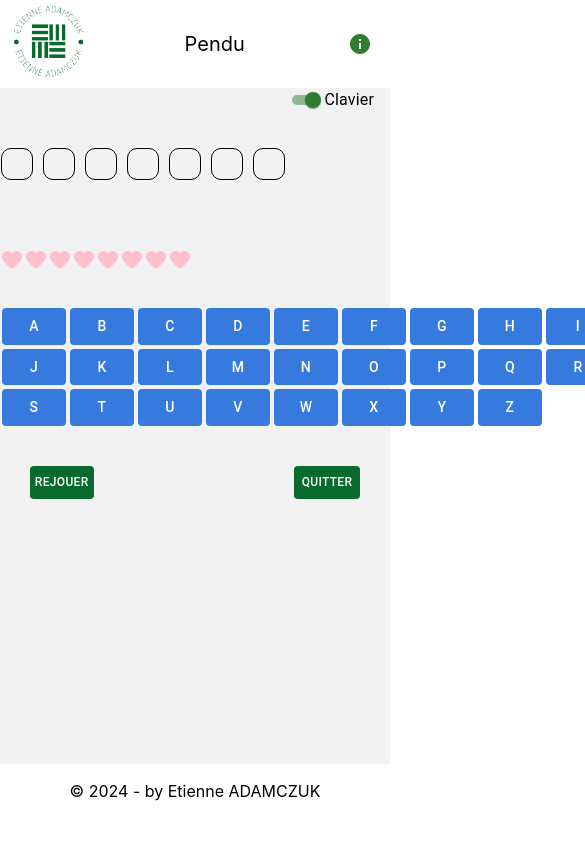
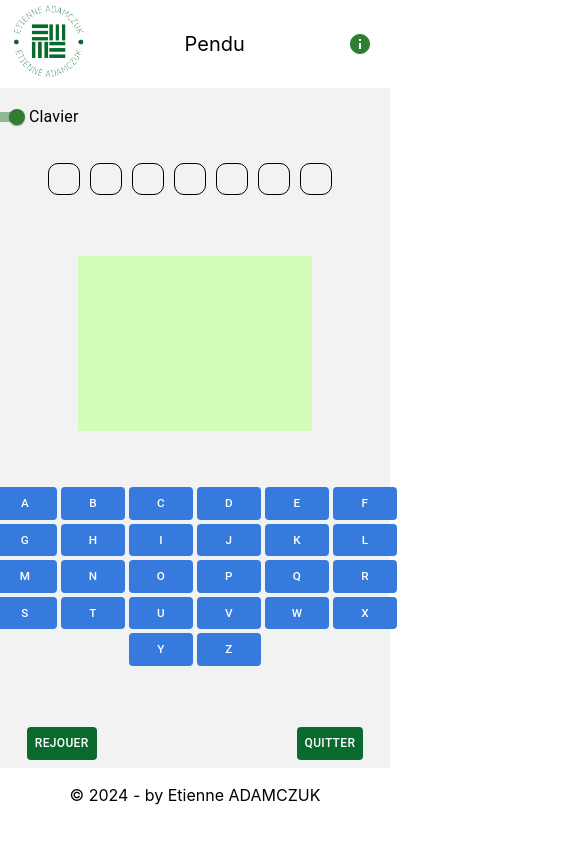
Before and after one commit to etienneadams/mon-site, a React (Create React App) app: page /Pendu in a window 390 px wide. Shown: the top 844 px of the page, 585 px wide, since content can reach past the window. Built offline with nearby package versions, Linux system fonts and the light colour scheme.

Commit message:
responsive sur pendu

```diff
--- a/src/App.tsx
+++ b/src/App.tsx
@@ -1,6 +1,7 @@
 import React from 'react';
 import './App.css';
 import { BrowserRouter as Router, Routes, Route, Navigate } from 'react-router-dom';
+import { MobileProvider } from './front/components/contexts/mobileContext.tsx';
 import HomePage from './front/pages/home.tsx';
 import GamePage from './front/pages/games.tsx';
 import ContactPage from './front/pages/contact.tsx';
@@ -11,7 +12,7 @@ import DemineurGamePage from './front/pages/jeux/demineur.tsx';
 import ParcoursPage from './front/pages/parcours.tsx';
 import TravleGamePage from './front/pages/jeux/travle.tsx';
 import SudokuGamePage from './front/pages/jeux/sudoku.tsx';
-import { MobileProvider } from './front/components/contexts/mobileContext.tsx';
+import EchecGamePage from './front/pages/jeux/echec.tsx';
 
 
 function App() {
@@ -29,6 +30,7 @@ function App() {
           <Route path="/Demineur" element={<DemineurGamePage />} />
           <Route path="/Travle" element={<TravleGamePage />} />
           <Route path="/Sudoku" element={<SudokuGamePage />} />
+          <Route path="/Echec" element={<EchecGamePage />} />
           <Route path="/contact" element={<ContactPage />} />
         </Routes>
       </Router>
--- a/src/front/components/footer.tsx
+++ b/src/front/components/footer.tsx
@@ -9,7 +9,6 @@ const Footer = () => {
 
     const footerStyle: React.CSSProperties = {
         padding: '1px',
-        //height: '10vh',
         bottom: '0',
     };
 
--- /dev/null
+++ b/src/front/components/shape/canvas.tsx
@@ -0,0 +1,174 @@
+import React, { useEffect, useRef } from 'react';
+import { useMobile } from '../contexts/mobileContext.tsx';
+
+function Canvas({life}) {
+    const { isMobile } = useMobile();
+
+    const canvasRef = useRef<HTMLCanvasElement>(null);
+
+    useEffect(() => {
+        const canvas = canvasRef.current;
+
+        if (!canvas) return;
+
+        const ct = canvas.getContext('2d');
+
+        canvas.width = isMobile ? window.innerWidth * 0.6 : window.innerWidth * 0.3;
+        canvas.height = canvas.width * 0.75;
+        const gap = isMobile ? window.innerHeight * 0.02 : window.innerWidth * 0.02;
+
+        const drawBackground = (ct) => {
+            ct.fillStyle = 'rgba(203, 253, 170, 0.8)';
+            ct.fillRect(0, 0, canvas.width, canvas.height);
+        }
+
+        const drawBase = (ct) => {
+            ct.beginPath();
+            ct.moveTo(gap, canvas.height - gap);
+            ct.strokeStyle = 'black';
+            ct.lineTo(canvas.width - gap, canvas.height - gap);
+            ct.stroke();
+        }
+
+        const drawMat = (ct) => {
+            ct.moveTo(2 * gap, canvas.height - gap);
+            ct.lineTo(2 * gap, gap);
+            ct.stroke();
+        }
+
+        const drawTop = (ct) => {
+            ct.moveTo(gap, gap);
+            ct.lineTo(canvas.width - gap, gap);
+            ct.stroke();
+        }
+
+        const drawAngle = (ct) => {
+            ct.moveTo(2 * gap, 100);
+            ct.lineTo(100, gap);
+            ct.stroke();
+        }
+
+        const drawTie = (ct) => {
+            ct.moveTo(canvas.width - 4 * gap, gap);
+            ct.lineTo(canvas.width - 4 * gap, 3 * gap);
+            ct.stroke();
+        }
+
+        const drawHead = (ct) => {
+            ct.moveTo(canvas.width - 4 * gap, 3 * gap);
+            ct.arc(canvas.width - 4 * gap, 3 * gap, 0.7 * gap, 0, 2 * Math.PI);
+            ct.fillStyle = 'black';
+            ct.fill();
+        }
+
+        const drawArms = (ct) => {
+            ct.moveTo(canvas.width - 4 * gap, (3 + 0.5) * gap);
+            ct.lineTo(canvas.width - 4 * gap, 5 * gap);
+            ct.moveTo(canvas.width - 4 * gap, 4 * gap);
+            ct.lineTo(canvas.width - 5 * gap, 5 * gap);
+            ct.moveTo(canvas.width - 4 * gap, 4 * gap);
+            ct.lineTo(canvas.width - 3 * gap, 5 * gap);
+            ct.stroke();
+        }
+
+        const drawLegs = (ct) => {
+            ct.moveTo(canvas.width - 4 * gap, 5 * gap);
+            ct.lineTo(canvas.width - 4 * gap, 6 * gap);
+            ct.moveTo(canvas.width - 4 * gap, 6 * gap);
+            ct.lineTo(canvas.width - 5 * gap, 7 * gap);
+            ct.moveTo(canvas.width - 4 * gap, 6 * gap);
+            ct.lineTo(canvas.width - 3 * gap, 7 * gap);
+            ct.stroke();
+        }
+        // Start drawing
+        if (ct != null) {
+            switch (life) {
+                case 7:
+                    // Base
+                    drawBackground(ct);
+                    drawBase(ct);
+                    break;
+
+                case 6:
+                    // Mat
+                    drawBackground(ct);
+                    drawBase(ct);
+                    drawMat(ct);
+                    break;
+
+                case 5:
+                    // Top
+                    drawBackground(ct);
+                    drawBase(ct);
+                    drawMat(ct);
+                    drawTop(ct);
+                    break;
+
+                case 4:
+                    // Angle
+                    drawBackground(ct);
+                    drawBase(ct);
+                    drawMat(ct);
+                    drawTop(ct);
+                    drawAngle(ct);
+                    break;
+
+                case 3:
+                    // Tie
+                    drawBackground(ct);
+                    drawBase(ct);
+                    drawMat(ct);
+                    drawTop(ct);
+                    drawAngle(ct);
+                    drawTie(ct);
+                    break;
+
+                case 2:
+                    // Head
+                    drawBackground(ct);
+                    drawBase(ct);
+                    drawMat(ct);
+                    drawTop(ct);
+                    drawAngle(ct);
+                    drawTie(ct);
+                    drawHead(ct);
+                    break;
+
+                case 1:
+                    // Arms
+                    drawBackground(ct);
+                    drawBase(ct);
+                    drawMat(ct);
+                    drawTop(ct);
+                    drawAngle(ct);
+                    drawTie(ct);
+                    drawHead(ct);
+                    drawArms(ct);
+                    break;
+
+                case 0:
+                    // Legs
+                    drawBackground(ct);
+                    drawBase(ct);
+                    drawMat(ct);
+                    drawTop(ct);
+                    drawAngle(ct);
+                    drawTie(ct);
+                    drawHead(ct);
+                    drawArms(ct);
+                    drawLegs(ct);
+                    break;
+                default:
+                    ct.clearRect(0, 0, canvas.width, canvas.height);
+                    drawBackground(ct);
+                    break;
+            }
+        }
+    }, [isMobile, life]);
+
+    return (
+        <canvas ref={canvasRef} />
+    );
+}
+
+export default Canvas;
--- a/src/front/pages/games.tsx
+++ b/src/front/pages/games.tsx
@@ -9,6 +9,7 @@ import PenduImage from "../assets/Pendu.png";
 import BombImage from "../assets/minesweeper.jpg";
 import TravleImage from "../assets/travle.png";
 import SudokuImage from "../assets/sudoku.png";
+import EchecImage from "../assets/echec.png";
 
 const GamePage = () => {
 
@@ -36,6 +37,7 @@ const GamePage = () => {
                 <GameCard title={"Demineur"} rules={"1 joueur"} goal={"éviter les bombes"} image={BombImage}/>
                 <GameCard title={"Sudoku"} rules={"1 joueur"} goal={"remplir la grille"} image={SudokuImage}/>
                 <GameCard title={"Travle"} rules={"1 joueur"} goal={"relier les pays"} image={TravleImage}/>
+                <GameCard title={"Echec"} rules={"2 joueurs"} goal={"mettre le roi adverse en echec"} image={EchecImage}/>
             </body>
             <footer>
                 <Footer/>
--- /dev/null
+++ b/src/front/pages/jeux/echec.tsx
@@ -0,0 +1,31 @@
+import React from "react";
+import Footer from "../../components/footer.tsx";
+import GameNavbar from "../../components/navigation/gameNavbar.tsx";
+import Texts from "../../components/game/texts.tsx";
+import InMaintenancePage from "../inMaintenance.tsx";
+
+const EchecGamePage = () => {
+    const inBuilding = false;
+    const inMaintenance = true;
+    const texts = Texts();
+
+    return (
+        <>
+            <header>
+                <GameNavbar drawerGoal={texts.travleGoalText} drawerHow={texts.travleHow} drawerEnd={texts.travleEndText} />
+            </header>
+            { inMaintenance ? <InMaintenancePage />
+            :
+            <>
+                <body>
+                    EchecGamePage
+                </body>
+                <footer>
+                    <Footer />
+                </footer>
+            </>}
+        </>
+    )
+};
+
+export default EchecGamePage;
--- a/src/front/pages/jeux/pendu.tsx
+++ b/src/front/pages/jeux/pendu.tsx
@@ -7,9 +7,13 @@ import { Link } from 'react-router-dom';
 import FavoriteIcon from '@mui/icons-material/Favorite';
 import EndGameDialog from '../../components/game/endGameDialog.tsx';
 import Texts from '../../components/game/texts.tsx';
+import { useMobile } from '../../components/contexts/mobileContext.tsx';
+import Canvas from '../../components/shape/canvas.tsx';
 
 
 const PenduGamePage = () => {
+    const { isMobile } = useMobile();
+
     const texts = Texts();
 
     const [word, setWord] = useState(() => {
@@ -32,7 +36,10 @@ const PenduGamePage = () => {
 
     useEffect(() => {
         if (life === 0) {
+            const delay = 500;
+            setTimeout(() => {
                 setGameLost(true);
+            }, delay);
         }
     }, [life]);
 
@@ -104,11 +111,12 @@ const PenduGamePage = () => {
 
     const renderTriedLetters = () => {
         return strTry.split('').map((letter, index) => (
-            <span key={index} style={{ color: listWord.includes(letter) ? 'green' : 'red' }} className="word-letter">
+            <span key={index} style={{ color: listWord.includes(letter) && !completed ? 'green' : 'red' }} className="word-letter">
                 {letter}
             </span>
         ));
     };
+
 
     const renderLifeIcons = () => {
     const lifeIcons: React.ReactNode[] = [];
@@ -135,13 +143,13 @@ const PenduGamePage = () => {
     };
 
     const renderKeyboard = () => {
-        const alphabet = 'ABCDEFGHIJKLMNOPQRSTUVWXYZ';
+        const alphabet = isMobile ? 'ABCDEFGHIJKLMNOPQRSTUVWX  YZ' : 'ABCDEFGHIJKLMNOPQRSTU VWXYZ';
         return alphabet.split('').map((letter, index) => (
           <Button
             key={index}
             onClick={() => handleKeyClick(letter.toLowerCase())}
             disabled={isKeyClicked(letter)}
-            style={{ margin: '2px', backgroundColor: isKeyClicked(letter) ? colors.disabledBlue : colors.royalBlue , color: 'white'}}
+            style={renderKeyboardStyle(letter)}
           >
             {letter}
           </Button>
@@ -173,36 +181,75 @@ const PenduGamePage = () => {
 
     const bodyStyle: React.CSSProperties = {
         backgroundColor: colors.lighterGray,
-        height: '80vh',
+        display: 'flex',
+        justifyContent: 'center',
+        alignItems: 'center',
+        flexDirection: 'column',
     };
 
     const switchStyle: React.CSSProperties = {
-        float: 'right',
+        width: '100vw',
+        margin: '2vh',
     };
 
+    const gameAreaStyle: React.CSSProperties = {
+        display: isMobile ? 'flex' : 'grid',
+        gridTemplateColumns: 'repeat(2,1fr)',
+        gap: '5px',
+        marginBottom: isMobile ? '' : '10vh',
+    }
+
     const guessStyle: React.CSSProperties = {
+        width: isMobile ? '80vw' : 'auto',
         display: 'flex',
         justifyContent: 'center',
-        paddingTop: '60px',
-        height: '100px',
+        paddingTop: isMobile ? '2vh' : '60px',
+        height: isMobile ? '5vh' : '100px',
+        marginBottom: isMobile ? '6vh' : '',
     };
 
     const tryDivStyle: React.CSSProperties = {
+        justifySelf: 'start',
         wordSpacing: '20px',
         margin: '30px 20px',
     };
 
+    const inputLetterStyle: React.CSSProperties = {
+        display: 'flex',
+        margin: '7vh',
+    };
+
+    const textFieldStyle: React.CSSProperties = {
+        width: '50px',
+        marginLeft: '10px',
+        paddingTop: '8px',
+    }
+
     const keyboardStyle: React.CSSProperties = {
-        margin: 'auto',
+        margin: isMobile ? '6vh 0px' : '',
         justifyContent: 'center',
-        width: '650px',
-        height: '150px',
+        justifyItems: 'center',
+        alignSelf: isMobile ? '' : 'center',
+        width: isMobile ? '90vw' : '40vw',
+        display: 'grid',
+        gridTemplateColumns: isMobile ? 'repeat(6,5fr)' : 'repeat(7,4fr)',
     };
+
+    const renderKeyboardStyle = (letter: string): React.CSSProperties  => {
+        return {
+            fontSize: isMobile ? '3vw' : '',
+            width: isMobile ? '1vw' : '',
+            margin: '2px',
+            backgroundColor: letter === ' ' ? 'transparent' :
+                isKeyClicked(letter) ? colors.disabledBlue : colors.royalBlue ,
+            color: 'white',
+        }
+    }
 
     const buttonDivStyle: React.CSSProperties = {
         justifyContent: 'center',
         display: 'flex',
-        marginTop: '10px',
+        margin: '1vh',
     };
 
     const buttonStyle: React.CSSProperties = {
@@ -219,6 +266,8 @@ const PenduGamePage = () => {
             <GameNavbar drawerGoal={texts.penduGoalText} drawerHowPrePhrase={texts.penduHowPrePhraseText} drawerHow={texts.penduHow} drawerEnd={texts.penduEndText} />
         </header>
         <body style={bodyStyle}>
+            {isMobile ?
+                <>
                     <div style={switchStyle}>
                         <FormControlLabel control={<Switch checked={switchChecked} onChange={() => setSwitchChecked(!switchChecked)} size='small' color='success'/>} label="Clavier"/>
                     </div>
@@ -227,8 +276,8 @@ const PenduGamePage = () => {
                     </div>
                     {switchChecked ?
                         <>
-                    <div style={{marginBottom: '30px'}}>
-                        {renderLifeIcons()}
+                            <div style={{justifyContent: 'center'}}>
+                                <Canvas life={life} />
                             </div>
                             <div style={keyboardStyle}>
                                 {renderKeyboard()}
@@ -236,18 +285,54 @@ const PenduGamePage = () => {
                         </>
                     :
                         <>
+                            <Canvas life={life} />
                             <div style={tryDivStyle}>
-                        <p>Essais: </p>
+                                <h3>Essais : </h3>
                                 {renderTriedLetters()}
                             </div>
-                    <div style={{marginBottom: '30px'}}>
-                        {renderLifeIcons()}
-                    </div>
-                    <div style={{display: 'flex', justifyContent: 'center'}}>
-                        <p>Enter a letter: </p>
-                        <TextField type="text" size='small' style={{width: '50px'}} value={letterInput} onChange={(e) => setLetterInput(e.target.value)} onKeyDown={handleKeyDown} />
+                            <div style={inputLetterStyle}>
+                                <p>Entrer une lettre : </p>
+                                <TextField type="text" size='small' style={textFieldStyle} onKeyDown={handleKeyDown} />
                             </div>
                         </>
+                    }
+                </>
+            :
+                <>
+                    <div style={switchStyle}>
+                        <FormControlLabel control={<Switch checked={switchChecked} onChange={() => setSwitchChecked(!switchChecked)} size='small' color='success'/>} label="Clavier"/>
+                    </div>
+                    <div style={guessStyle}>
+                        {renderWordToDiscover()}
+                    </div>
+                    {switchChecked ?
+                        <>
+                            <div style={gameAreaStyle}>
+                                <Canvas life={life} />
+                                <div style={keyboardStyle}>
+                                    {renderKeyboard()}
+                                </div>
+                            </div>
+                        </>
+                    :
+                        <>
+                            <div style={gameAreaStyle}>
+                                <Canvas life={life} />
+                                <div>
+                                    <div style={tryDivStyle}>
+                                        <h3>Essais : </h3>
+                                        {renderTriedLetters()}
+                                    </div>
+                                    <div style={inputLetterStyle}>
+                                        <p>Entrer une lettre : </p>
+                                        <TextField type="text" size='small' style={textFieldStyle} onKeyDown={handleKeyDown} />
+                                    </div>
+                                </div>
+                            </div>
+                        </>
+                    }
+                </>
+
             }
             <div style={buttonDivStyle}>
                 <Button style={buttonStyle} onClick={resetGame}> Rejouer </Button>
```
Also changed, not shown: src/front/assets/echec.png (added). Lines whose indentation alone changed are shown as unchanged.
